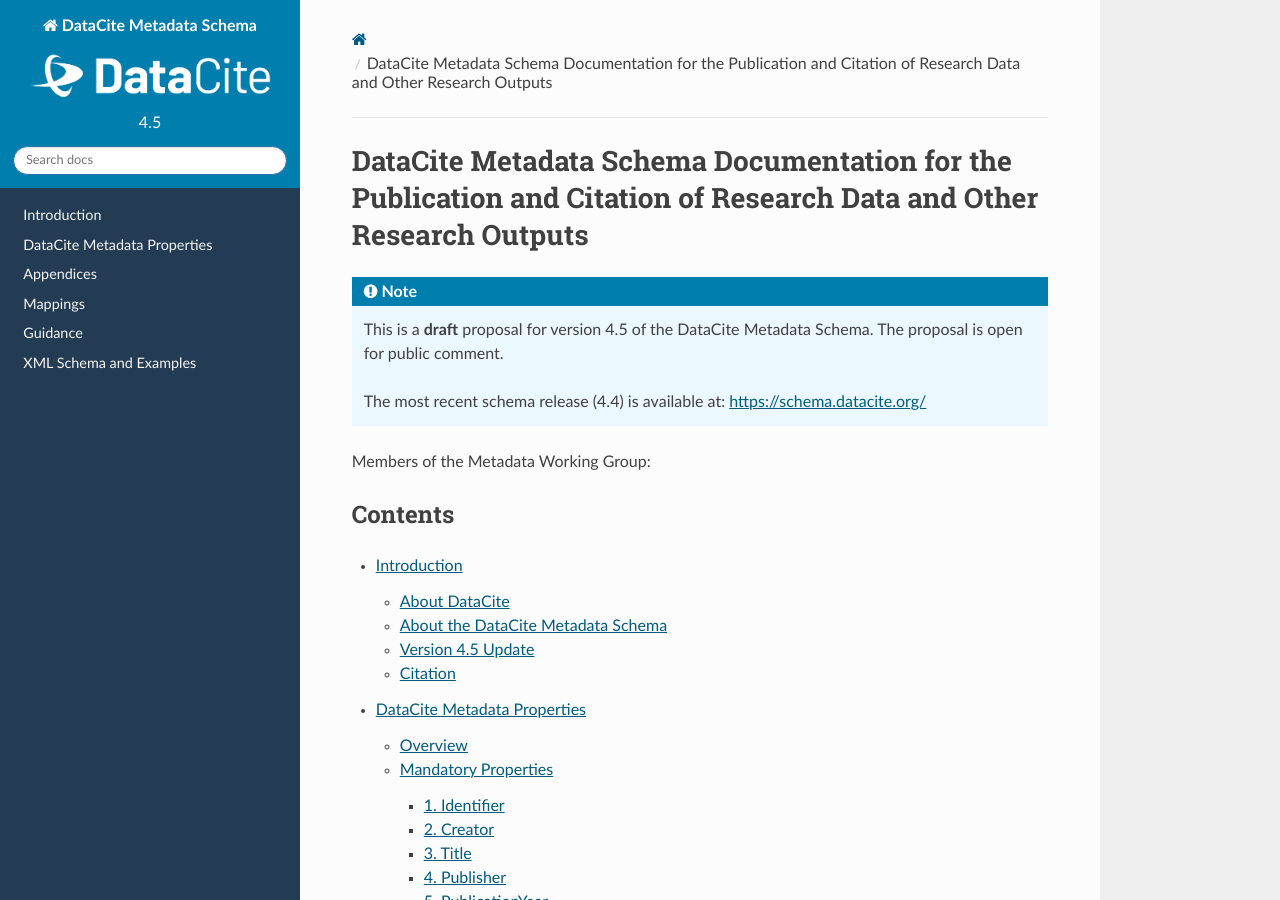
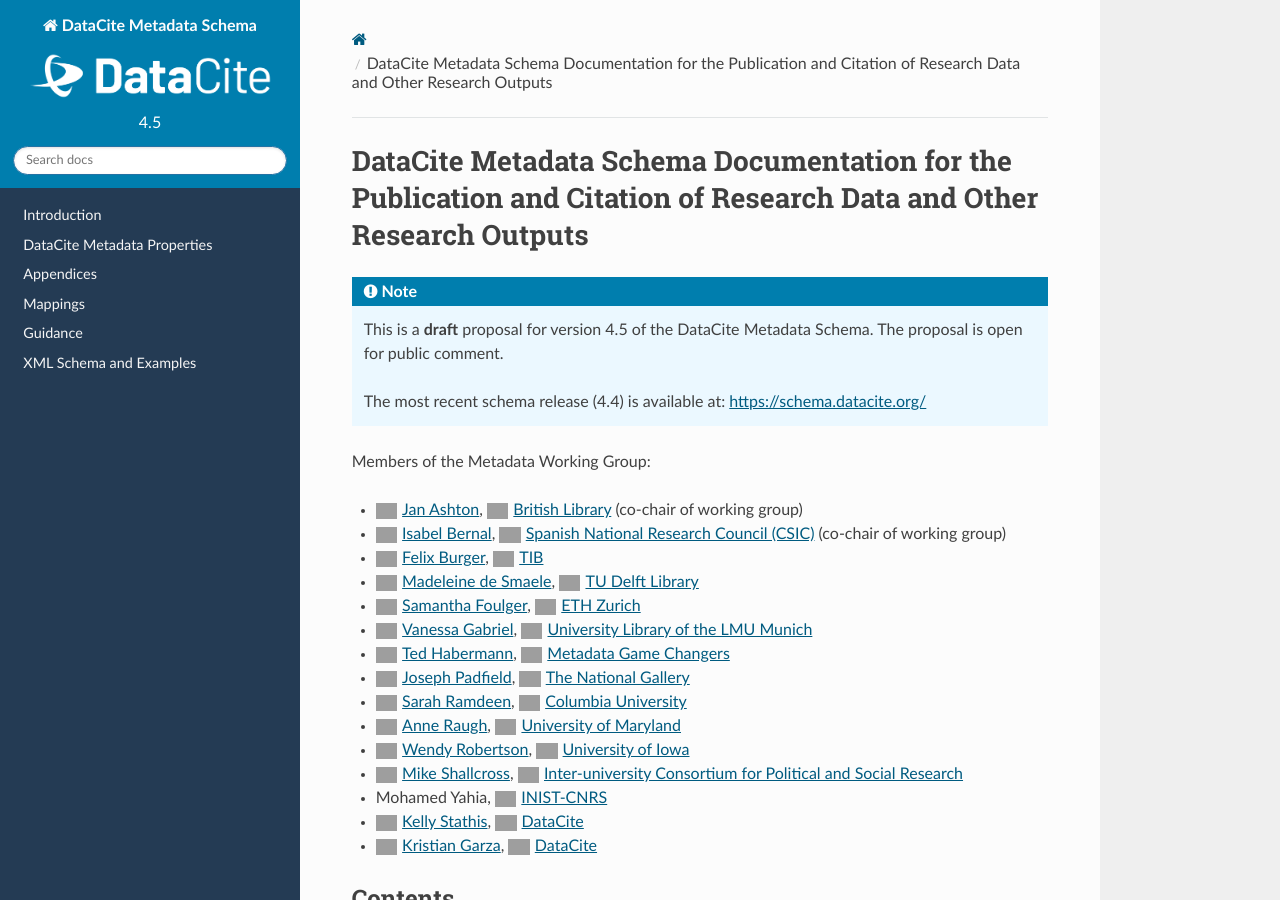
Before and after one commit to datacite/schema-docs, a Sphinx documentation site: the page built from docs/index.rst, in a window 1280 px wide and 900 px high. Built offline with Sphinx 7.4.7 and the Read the Docs theme 2.0.0, drawn with Linux system fonts in a browser that asks for light colours; comment, search, counter and statistics services are not loaded; part of the change alters nothing that is shown; grey boxes are pictures that could not be loaded.

```diff
--- a/docs/index.rst
+++ b/docs/index.rst
@@ -130,7 +130,7 @@ Members of the Metadata Working Group:
 
   <a class="affiliation" href="https://ror.org/04wxnsj81"><img alt="ROR logo" src="https://raw.githubusercontent.com/ror-community/ror-logos/main/ror-icon-rgb.svg"/>DataCite</a>
 
-.. only:: html and epub
+.. only:: not latex
 
   * |Jan Ashton|, |British Library| (co-chair of working group)
   * |Isabel Bernal|, |Spanish National Research Council (CSIC)| (co-chair of working group)
```
